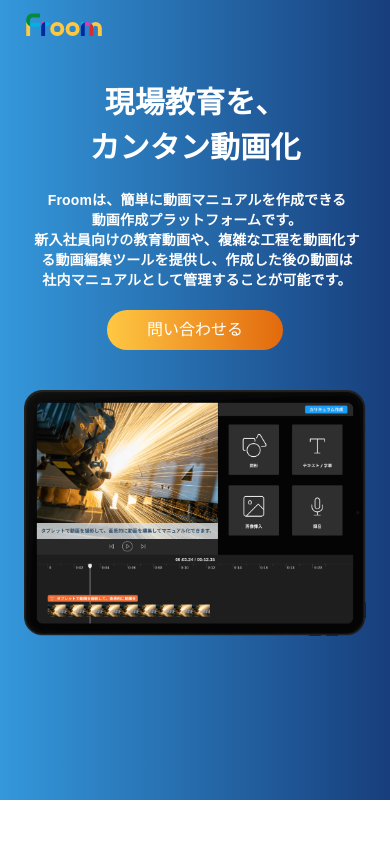
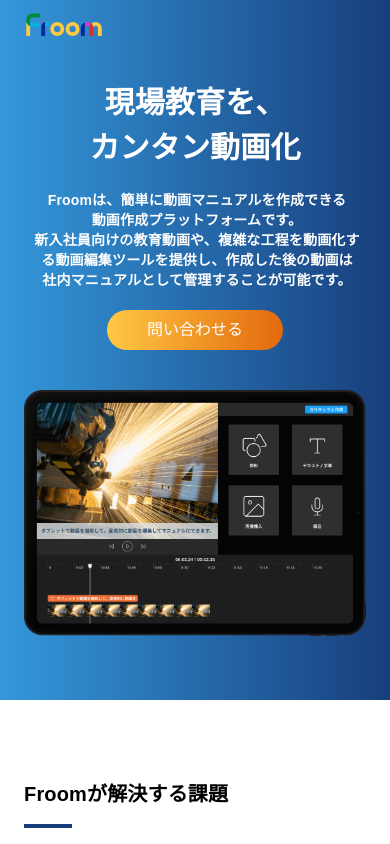
Before and after one commit to Hiro-mackay/froom.co.jp, a Next.js app: page /service in a window 390 px wide. Shown: the top 844 px of the page. Built offline with nearby package versions, Linux system fonts and the light colour scheme.

Commit message:
fix mobile main visual design

```diff
--- a/src/styles/global.css
+++ b/src/styles/global.css
@@ -29,7 +29,13 @@
 }
 
 .service-mv{
-    height: 800px
+    height: 700px
+}
+
+@media (min-width: 768px) {
+    .service-mv{
+        height: 800px
+    }
 }
 
 @media (min-width: 1024px){
```
